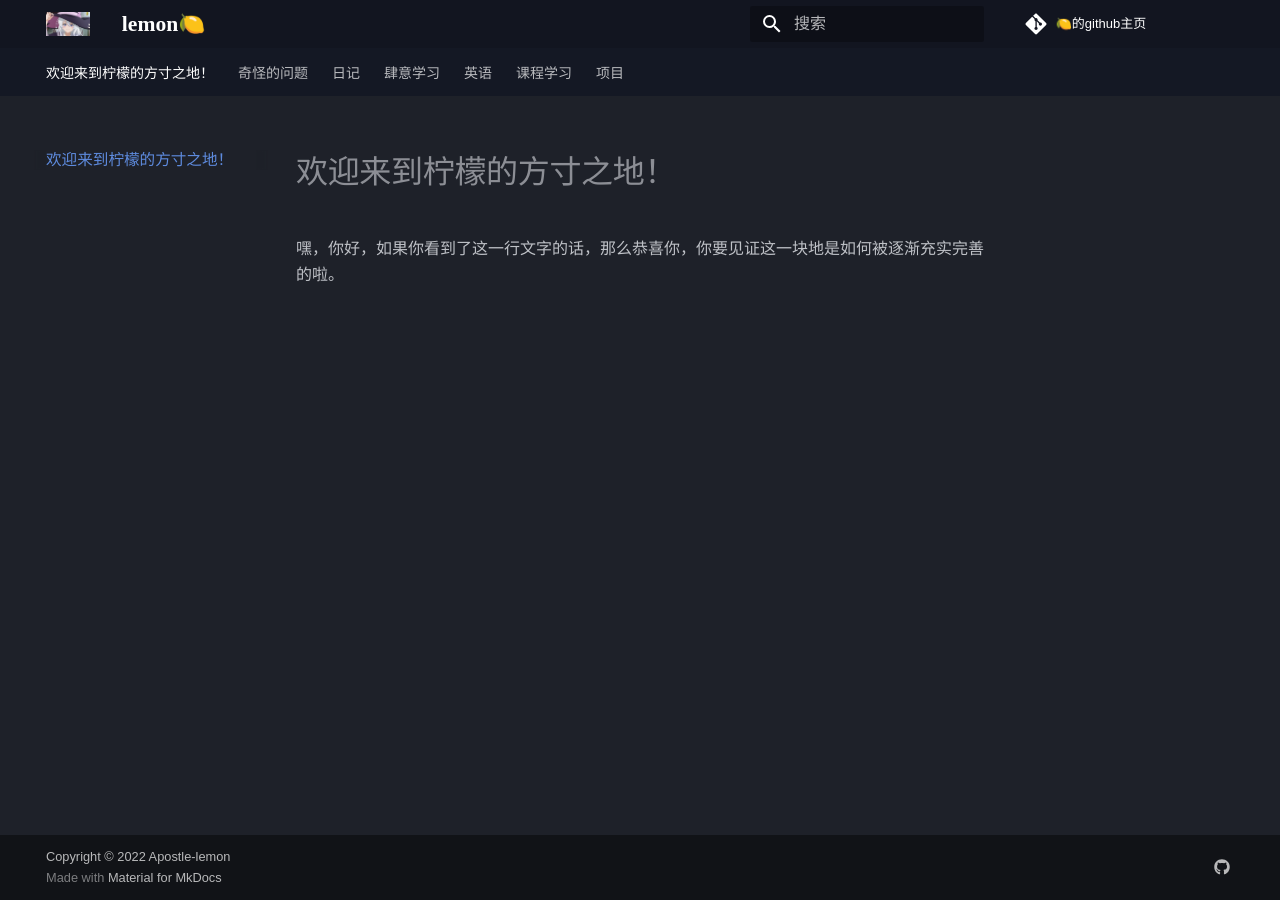
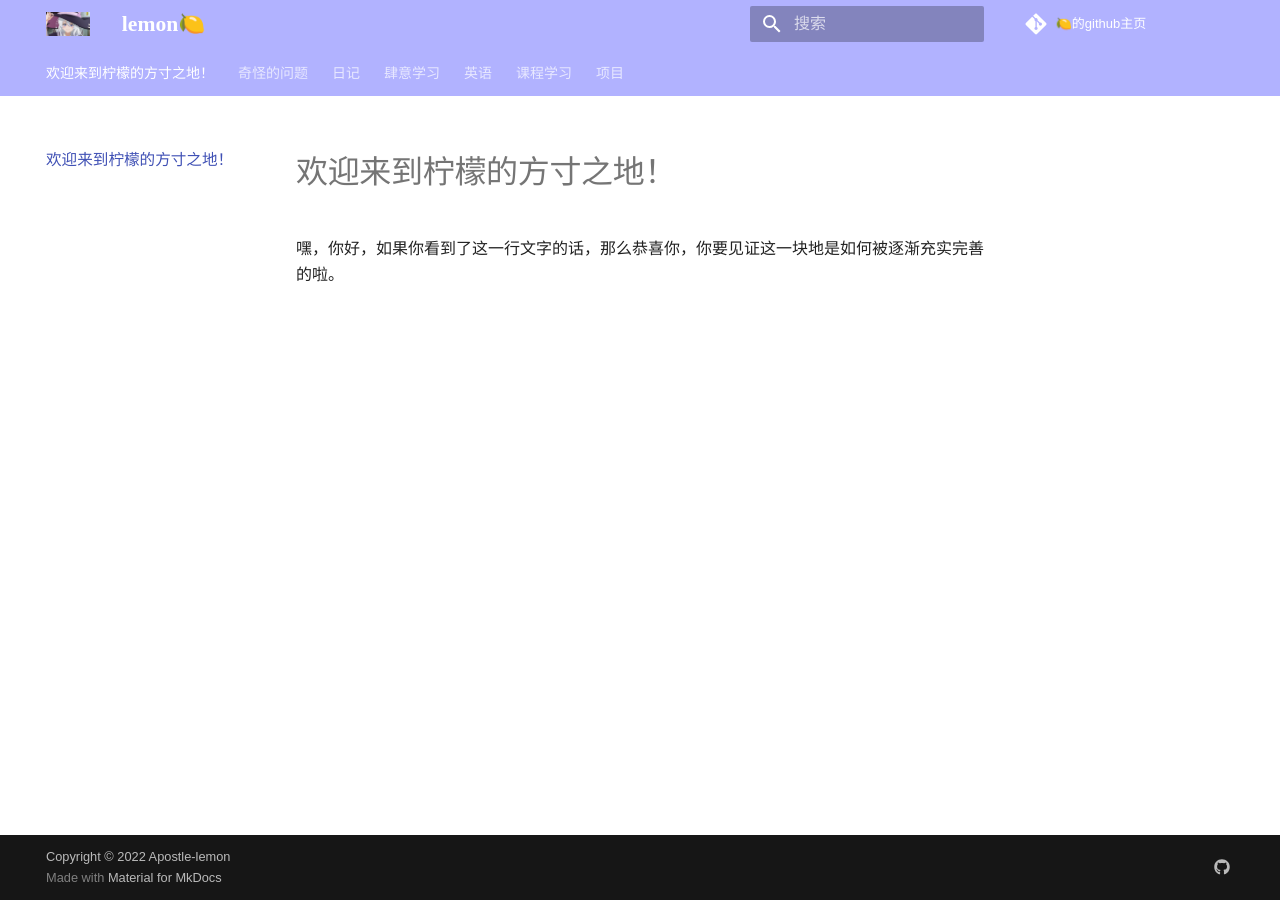
Before and after one commit to Apostle-lemon/Apostle-lemon.github.io, an MkDocs documentation site: the page built from docs/index.md, in a window 1280 px wide. Built offline with MkDocs 1.6.1 and Material for MkDocs 9.7.7, drawn with Linux system fonts in a browser that asks for light colours; some web fonts are replaced.

Commit message:
vault backup: 2022-11-03 21:59:52
Affected files:
docs/css/color.css
mkdocs.yml

```diff
--- /dev/null
+++ b/docs/css/color.css
@@ -0,0 +1,5 @@
+:root > * {
+    --md-primary-fg-color:        #B1B2FF;
+    --md-primary-fg-color--light: #AAC4FF;
+    --md-primary-fg-color--dark:  #D2DAFF;
+}
--- a/mkdocs.yml
+++ b/mkdocs.yml
@@ -26,10 +26,10 @@ theme:
     - navigation.top
     - search.highlight
     - search.share
-  palette:
-    scheme: slate
-    primary: black
-    accent: blue
+  # palette:
+  #   scheme: slate
+  #   primary: black
+  #   accent: blue
 
 plugins:
 - search
@@ -98,3 +98,4 @@ extra_javascript:
 extra_css:
 - stylesheets/extra.css
 - css/extra.css
+- css/color.css
```
